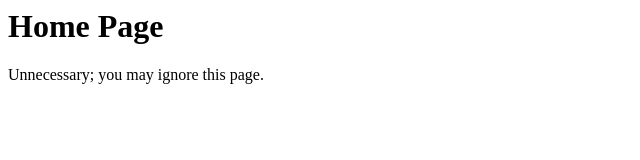
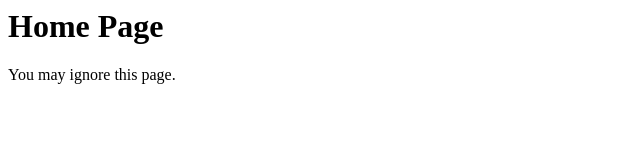
Before and after one commit to julianeon/heartbeat, a website: page views/art.html in a window 1280 px wide. Shown: the whole page, without its empty margins (0-640 px from the left). Drawn offline with Linux system fonts and the light colour scheme.

Commit message:
Update art.html

```diff
--- a/views/art.html
+++ b/views/art.html
@@ -6,7 +6,7 @@
 <body>
 <h1>Home Page</h1>
 
-<p>Unnecessary; you may ignore this page.</p>
+<p>You may ignore this page.</p>
 
 </body>
 </html>
```
